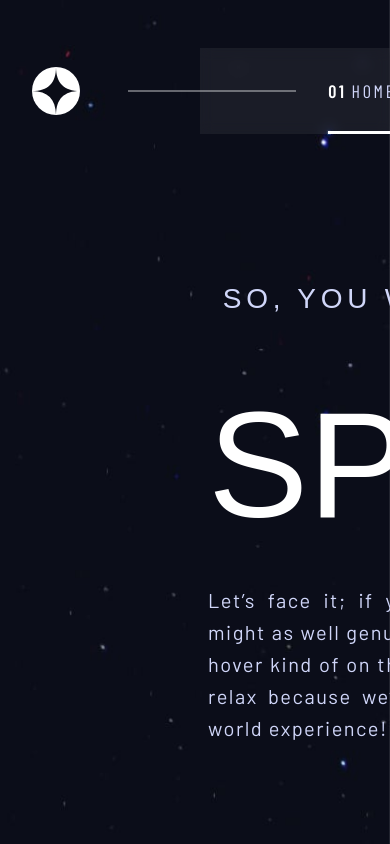
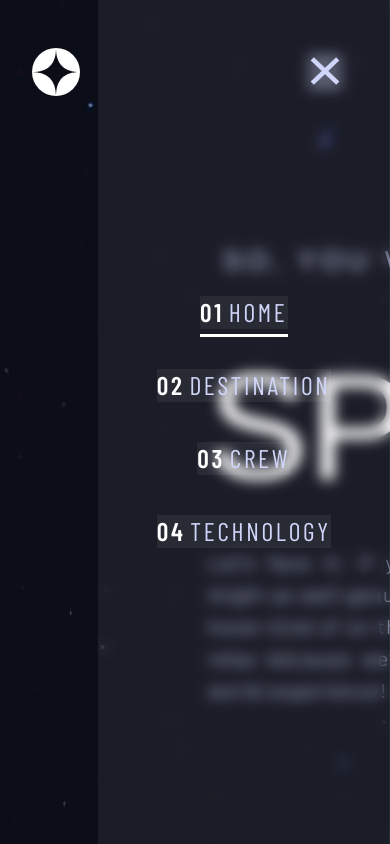
Before and after one commit to StalinAM/space-tourism, a Next.js app: page / in a window 390 px wide. Shown: the top 844 px of the page. Built offline with nearby package versions, Linux system fonts and the light colour scheme; a web font is replaced by a local one.

Commit message:
add responsive design

```diff
--- a/components/Header.jsx
+++ b/components/Header.jsx
@@ -4,6 +4,7 @@ import Link from 'next/link'
 import styles from './Header.module.css'
 import { usePathname } from 'next/navigation'
 import { Barlow_Condensed } from '@next/font/google'
+import { useState } from 'react'
 
 const fontBarlow = Barlow_Condensed({
   subsets: ['latin'],
@@ -31,6 +32,7 @@ const links = [
 
 export function Header() {
   const pathname = usePathname()
+  const [show, setShow] = useState(true)
   return (
     <header>
       <nav className={styles.container_nav}>
@@ -42,8 +44,25 @@ export function Header() {
           alt="logo"
         />
         <div className={styles.slash}></div>
-        <div className={styles.container_blur}>
-          <ul className={styles.container}>
+        <Image
+          className={styles.open}
+          width="30"
+          height="30"
+          src="/icon-hamburger.svg"
+          alt="icon open"
+          onClick={() => setShow(true)}
+        />
+        <ul id={show ? '' : styles.show} className={styles.container}>
+          <div className={styles.container_blur}></div>
+          <Image
+            className={styles.close}
+            width="30"
+            height="30"
+            src="/icon-close.svg"
+            alt="icon close"
+            onClick={() => setShow(false)}
+          />
+
           {links.map(({ label, route }, index) => (
             <li key={route} className={`${styles.container} ${styles.item}`}>
               <Link className={fontBarlow.className} href={route}>
@@ -60,7 +79,6 @@ export function Header() {
             </li>
           ))}
         </ul>
-        </div>
       </nav>
     </header>
   )
--- a/components/Header.module.css
+++ b/components/Header.module.css
@@ -2,25 +2,26 @@
   display: flex;
   flex-direction: row;
   align-items: center;
-  padding: 3rem 0 3rem 2rem;
-  gap: 1rem;
+  padding: 3rem 6rem 3rem 2rem;
+  gap: 4rem;
   justify-content: space-between;
   position: relative;
 }
 
 .slash {
-  width: 43%;
-  left: 8rem;
+  width: 100%;
   height: 2px;
   background-color: var(--opacity);
-  position: absolute;
   z-index: 4;
 }
 .container_blur {
   backdrop-filter: blur(7px);
   background: rgba(255, 255, 255, 0.061);
-  padding: 2rem 0 2rem 8rem;
-  width: 53%;
+  width: 140%;
+  height: 86px;
+  top: -32px;
+  left: -7rem;
+  position: absolute;
 }
 .container {
   display: flex;
@@ -29,12 +30,15 @@
   font-size: 1.125rem;
   color: var(--subtitle);
   letter-spacing: 2px;
+  position: relative;
+  width: auto;
 }
 .item {
   position: relative;
   cursor: pointer;
   letter-spacing: 2.7px;
   font-size: 1.125rem;
+  margin: 0;
 }
 .item:hover {
   color: var(--title);
@@ -69,3 +73,77 @@
 .opacity {
   width: 100%;
 }
+#show {
+  display: flex;
+}
+.open {
+  display: none;
+  cursor: pointer;
+  width: auto;
+}
+.close {
+  display: none;
+}
+@media screen and (max-width: 1080px) {
+  .container_nav {
+    padding: 3rem 3rem 3rem 2rem;
+    gap: 2rem;
+  }
+  .container_blur {
+    left: -3.5rem;
+  }
+  .container {
+    gap: 2rem;
+  }
+}
+@media screen and (max-width: 768px) {
+  .slash {
+    display: none;
+  }
+  .container_blur {
+    display: none;
+  }
+  .container {
+    display: flex;
+    position: fixed;
+    top: 0;
+    right: 0;
+    bottom: 0;
+    backdrop-filter: blur(7px);
+    flex-direction: column;
+    width: min(75vw, 400px);
+    height: 100vh;
+    align-items: center;
+    justify-content: center;
+    gap: 2.5rem;
+    background: rgba(255, 255, 255, 0.061);
+  }
+  .item {
+    display: block;
+    position: static;
+    height: auto;
+    width: auto;
+    font-size: 1.6rem;
+    backdrop-filter: blur(0);
+    background: none;
+  }
+  .close {
+    display: block;
+    position: absolute;
+    top: 3.5rem;
+    right: 3.1rem;
+    cursor: pointer;
+  }
+  .open {
+    display: block;
+  }
+  #show {
+    display: none;
+  }
+  .line,
+  .item::before {
+    bottom: -8px;
+  }
+}
+@media screen and (max-width: 430px) {
+}
```
Lines whose indentation alone changed are shown as unchanged.
